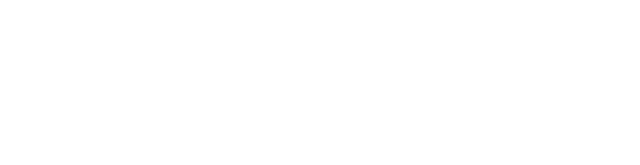
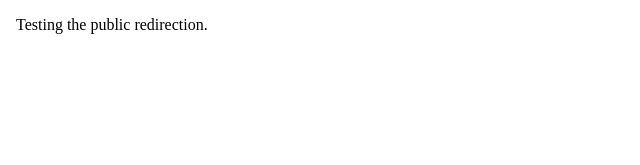
Before and after one commit to kstrebel/kstrebel.github.io, a plain HTML site: page index.html in a window 1280 px wide. Shown: the whole page, without its empty margins (0-640 px from the left). Drawn offline with Linux system fonts and the light colour scheme.

Commit message:
trying to redirect to public folder

```diff
--- a/index.html
+++ b/index.html
@@ -1,7 +1,7 @@
 
 <!DOCTYPE html>
 <html lang="en">
-<body>
-	<a href="public/index.html" />
-</body>
+<head>
+	<object data="public/index.html" />
+</head>
 </html>
```
